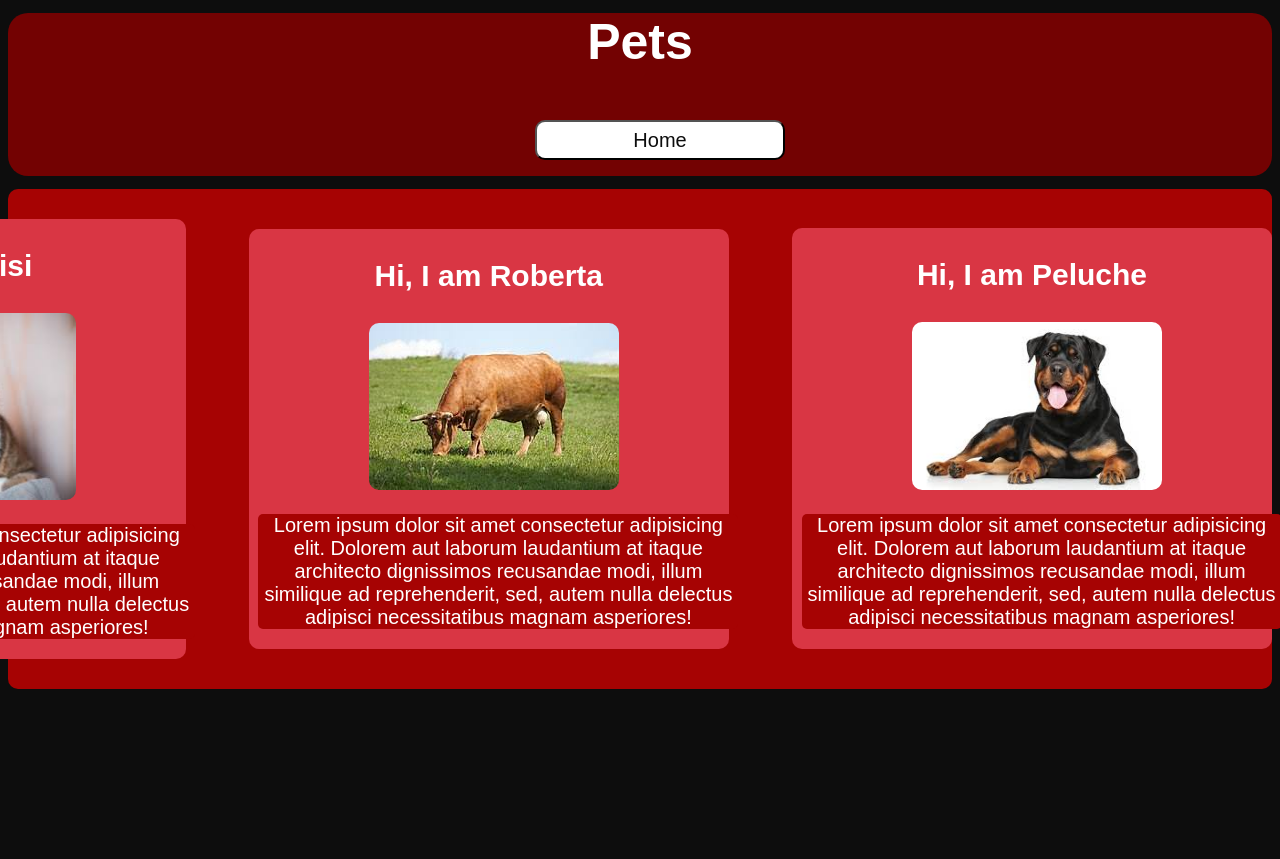
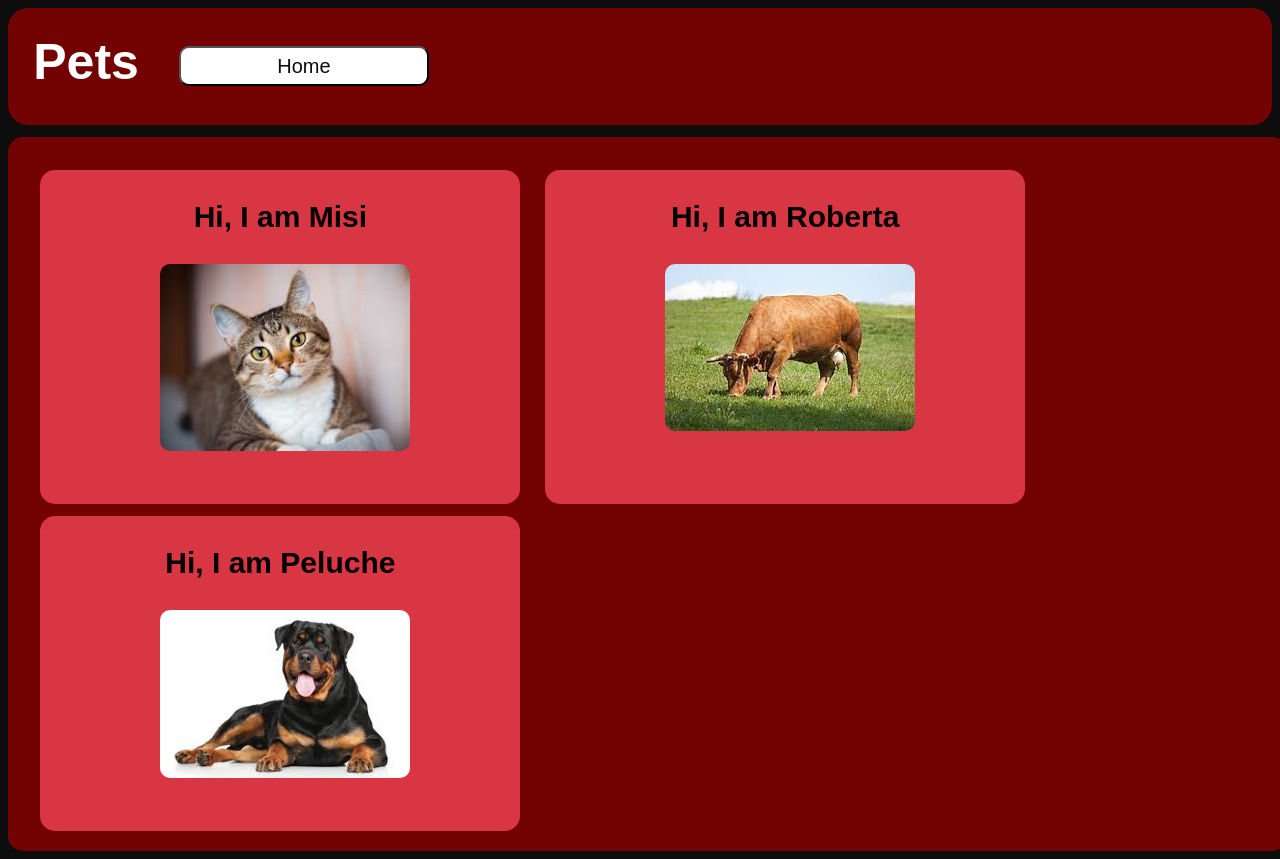
Before and after one commit to JoseRivera-07/mascotas, a plain HTML site: page mascotas.html in a window 1280 px wide. Before the commit the page ends 800 px from the top, so only its background shows below. Drawn offline with Linux system fonts and the light colour scheme.

Commit message:
Cambios Historia de Usuario 2

```diff
--- a/mascotas.html
+++ b/mascotas.html
@@ -16,26 +16,23 @@
         </nav>
     </header>
 
-    <section id="abtm" class="yotas">
-        <article class="seccionsita">
+    <section class="pets">
+        <article class="pet">
             <h1 class="subtitle"> Hi, I am Misi</h1>
-            <img src="gato.png" alt="">
-            <section class="contenido">
-                <p>Lorem ipsum dolor sit amet consectetur adipisicing elit. Dolorem aut laborum laudantium at itaque architecto dignissimos recusandae modi, illum similique ad reprehenderit, sed, autem nulla delectus adipisci necessitatibus magnam asperiores!</p>
+            <section class="cont">
+                <img src="gato.png" alt="">
             </section>
         </article>
-        <article class="seccionsita">
+        <article class="pet">
             <h1 class="subtitle"> Hi, I am Roberta</h1>
-            <img src="vaca.png" alt="">
-            <section class="contenido">
-                <p>Lorem ipsum dolor sit amet consectetur adipisicing elit. Dolorem aut laborum laudantium at itaque architecto dignissimos recusandae modi, illum similique ad reprehenderit, sed, autem nulla delectus adipisci necessitatibus magnam asperiores!</p>
+            <section class="cont">
+                <img src="vaca.png" alt="">
             </section>
         </article>
-        <article class="seccionsita">
+        <article class="pet">
             <h1 class="subtitle"> Hi, I am Peluche</h1>
-            <img src="perro.png" alt="">
-            <section class="contenido">
-                <p>Lorem ipsum dolor sit amet consectetur adipisicing elit. Dolorem aut laborum laudantium at itaque architecto dignissimos recusandae modi, illum similique ad reprehenderit, sed, autem nulla delectus adipisci necessitatibus magnam asperiores!</p>
+            <section class="cont">
+                <img src="perro.png" alt="">
             </section>
         </article>
     </section>
--- a/styles.css
+++ b/styles.css
@@ -11,19 +11,25 @@ body{
     border-radius: 20px;
     font-family: Arial, Helvetica, sans-serif;
     background-color:#730202;
+    display: flex;
+    align-items: center;
+
 }
 .title{
-    margin-top: 1%;
+    margin-top: 2%;
     position: relative;
     text-align: center;
     color: white;
     font-size: 50px;
+    left: 2%;
 }
 /* NAV */
 .navegador{
     display: flex;
     align-items: center;
     justify-content: center;
+    position: relative;
+    left: 2%;
 }
 .list{
     display: flex;
@@ -54,15 +60,13 @@ a{
     margin-top: 1%;
     display: flex;
     align-items:center;
-    justify-content: right;
+    justify-content: center;
     gap: 5%;
-
-
 }
 .title_m{
     font-size: 40px;
-    position: absolute;
-    left: 20%;
+    position: relative;
+    left: -5%;
     color: white;
 
 }
@@ -86,14 +90,7 @@ a{
     text-align: center;
     font-size: 30px;
 }
-.contenido{
-    background-color:#A60303;
-    font-size: 20px;
-    border-radius: 5px;
-    position: relative;
-    width: 480px;
-    left: 2%;
-}
+
 p{
     font-size: 20px;
     text-align: center;
@@ -228,3 +225,33 @@ tr:hover {
     transform: scale(1.05);
     background-color: #e0d9c9;
 }
+
+.pets{
+    margin-top: 1% ;
+    display: flex;
+    flex-wrap: wrap;
+    background-color: #730202;
+    border-radius: 15px;
+    width: 98%;
+    height: auto;
+    position: relative;
+    gap: 2%;
+    padding: 20px;
+}
+
+.pet{
+    background-color: #D93644;
+    border-radius: 15px;
+    position: relative;
+    left: 1%;
+    margin-top: 1%;
+
+}
+
+.cont{
+    font-size: 20px;
+    border-radius: 5px;
+    width: 480px;
+    padding-bottom: 10%;
+
+}
```
Also changed, not shown: cual.html (added, +11 -0 lines), index.html (+1 -1 lines).
